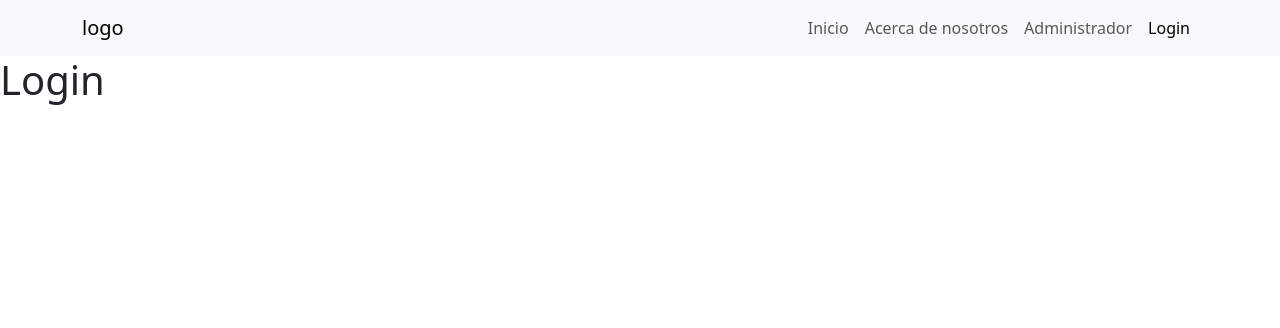
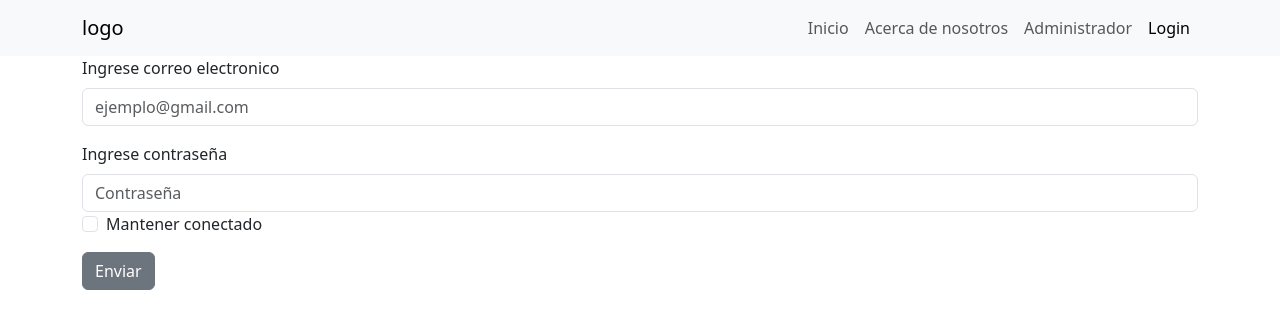
Before and after one commit to MartinGramajo/Ecommerce-gamer, a React (Vite) app: page /login in a window 1280 px wide. Shown: the top 328 px of the page. Built offline with nearby package versions, Linux system fonts and the light colour scheme.

Commit message:
agrego formulario de login

```diff
--- a/src/components/views/Login.jsx
+++ b/src/components/views/Login.jsx
@@ -1,8 +1,31 @@
+import { Container } from "react-bootstrap";
+import Button from "react-bootstrap/Button";
+import Form from "react-bootstrap/Form";
+
 const Login = () => {
   return (
-    <div>
-      <h1>Login</h1>
-    </div>
+    <Container>
+      <Form>
+        <Form.Group className="mb-3" controlId="formBasicEmail">
+          <Form.Label className="text-">Ingrese correo electronico</Form.Label>
+          <Form.Control
+            type="email"
+            placeholder="ejemplo@gmail.com"
+          ></Form.Control>
+          <Form.Text className="text-muted"></Form.Text>
+        </Form.Group>
+        <Form.Group className="mb-3" controlId="formBasicPassword">
+          <Form.Label>Ingrese contraseña</Form.Label>
+          <Form.Control type="password" placeholder="Contraseña"></Form.Control>
+          <Form.Group className="mb-3" controlId="formBasicCheckbox">
+            <Form.Check type="checkbox" label="Mantener conectado"></Form.Check>
+          </Form.Group>
+        </Form.Group>
+        <Button variant="secondary" type="submit">
+          Enviar
+        </Button>
+      </Form>
+    </Container>
   );
 };
 
```
